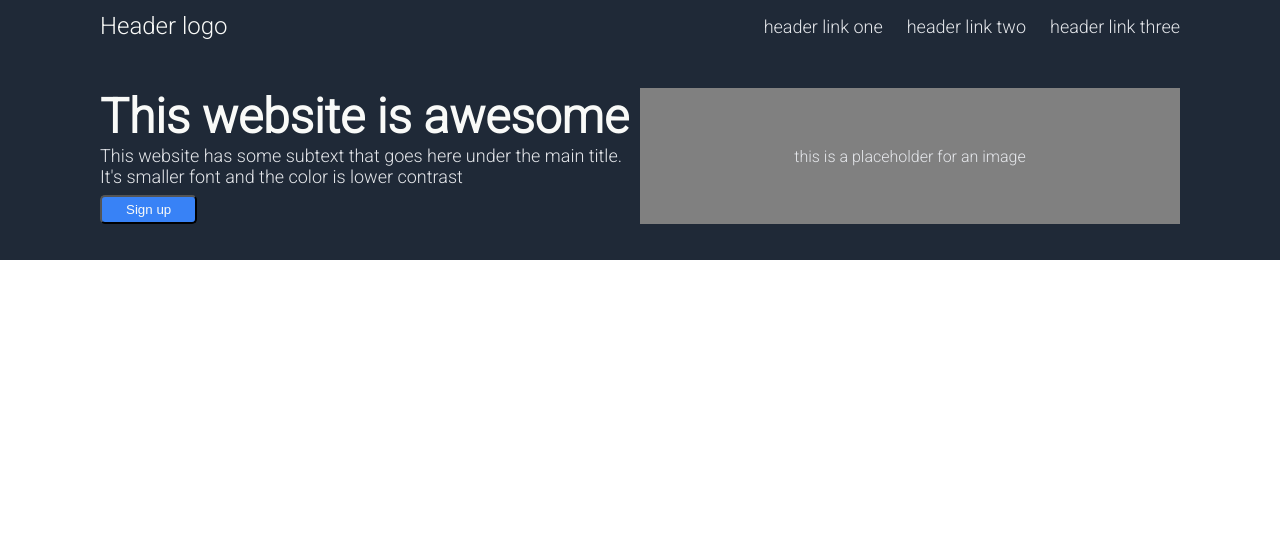
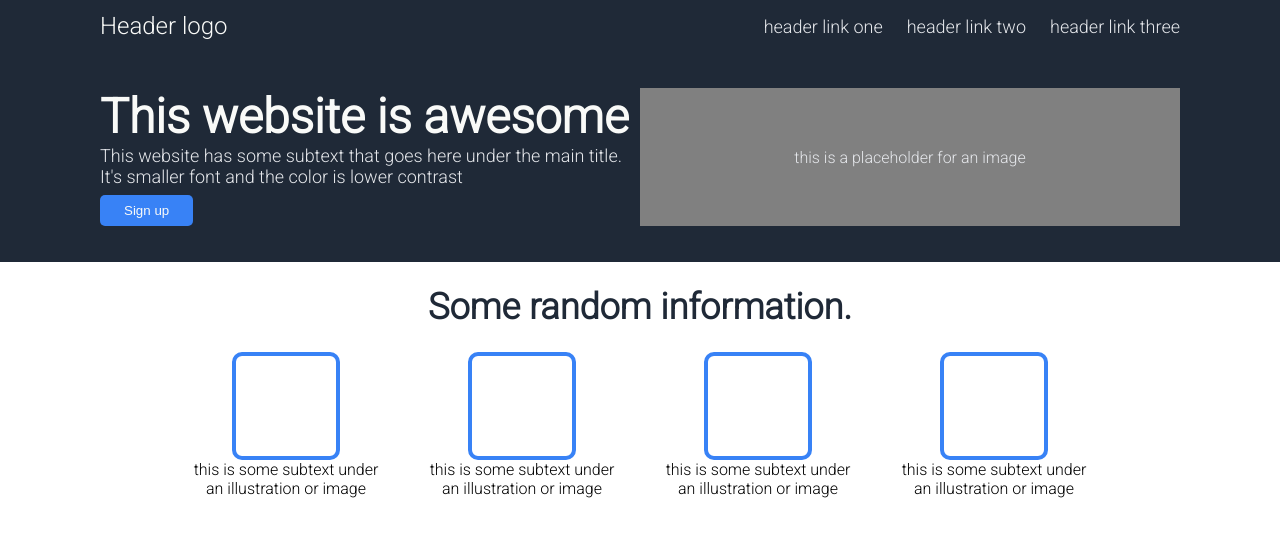
Before and after one commit to nrthee2/Landing-Page, a plain HTML site: page index.html in a window 1280 px wide. Drawn offline with Linux system fonts and the light colour scheme.

Commit message:
2. section done

```diff
--- a/index.html
+++ b/index.html
@@ -29,6 +29,25 @@
 
     <!-- 2. section -->
 
+    <div class="information-header">Some random information.</div>
+        <div class="information">
+            <div class="information-boxes">
+                <div class="img"></div>
+                <div class="information-subtext">this is some subtext under an illustration or image</div>
+            </div>
+            <div class="information-boxes">
+                <div class="img"></div>
+                <div class="information-subtext">this is some subtext under an illustration or image</div>
+            </div>
+            <div class="information-boxes">
+                <div class="img"></div>
+                <div class="information-subtext">this is some subtext under an illustration or image</div>
+            </div>
+            <div class="information-boxes">
+                <div class="img"></div>
+                <div class="information-subtext">this is some subtext under an illustration or image</div>
+            </div>
+        </div>
 
     <!-- 3. section -->
     <!-- 4. section -->
--- a/style.css
+++ b/style.css
@@ -38,7 +38,7 @@ body{
 
 .hero-main {
     font-size: 48px;
-    font-weight: 1000;
+    font-weight: 900;
     color: #F9FAF8;
 }
 
@@ -52,7 +52,8 @@ body{
     background-color: #3882F6;
     color: #F9FAF8;
     border-radius: 5px;
-    padding: 5px 24px;
+    border: 0;
+    padding: 8px 24px;
 }
 
 .hero {
@@ -75,6 +76,37 @@ body{
 }
 
 /* 2. section */
+
+.information-header {
+    font-size: 36px;
+    font-weight: 900;
+    color: #1F2937;
+    text-align: center;
+    padding: 24px 0;
+}
+
+.information {
+    display: flex;
+    justify-content: center;
+    gap: 36px;
+}
+
+.img {
+    border: 4px solid #3882F6;
+    border-radius: 10px;
+    width: 100px;
+    height: 100px;
+}
+
+.information-boxes {
+    display: flex;
+    justify-content: center;
+    width: 200px;
+    display: flex;
+    flex-wrap: wrap;
+    text-align: center;
+}
+
 /* 3. section */
 /* 4. section */
 /* footer */
```
